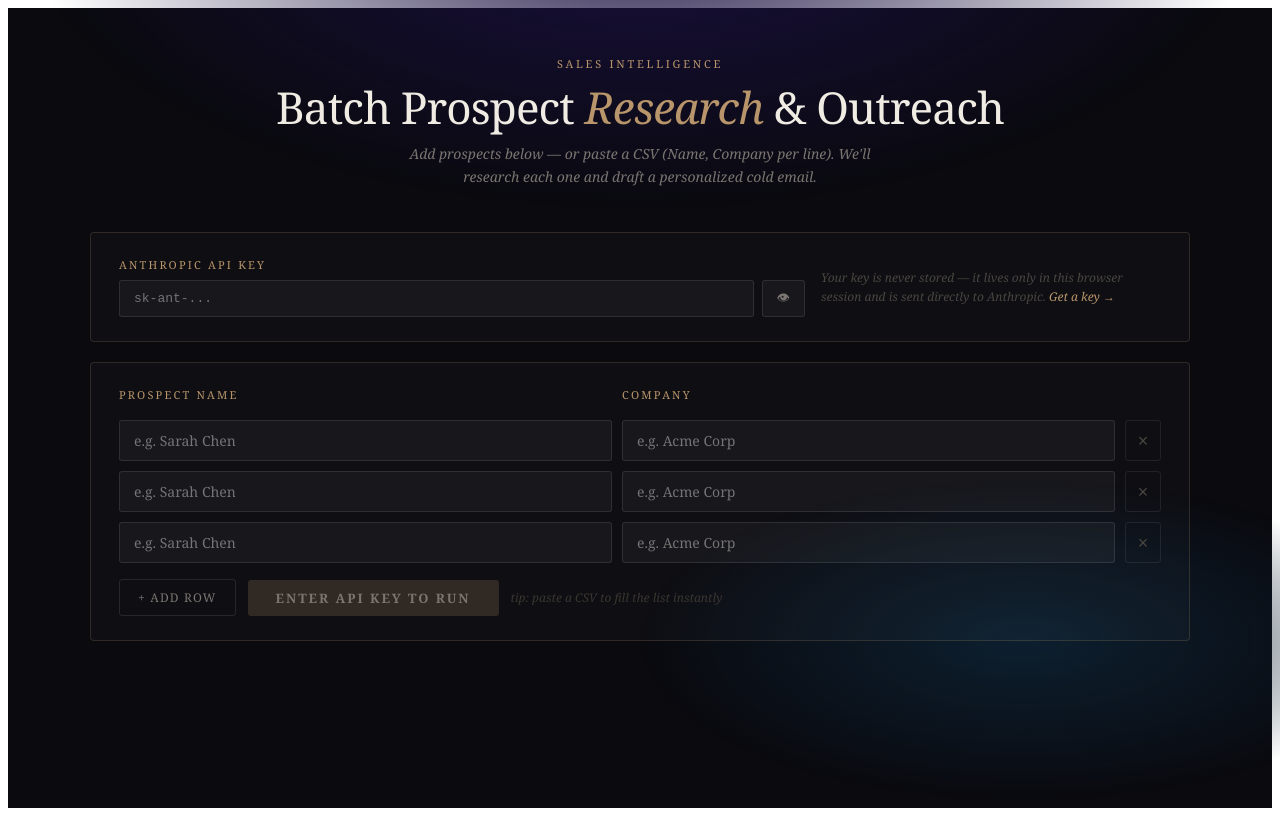
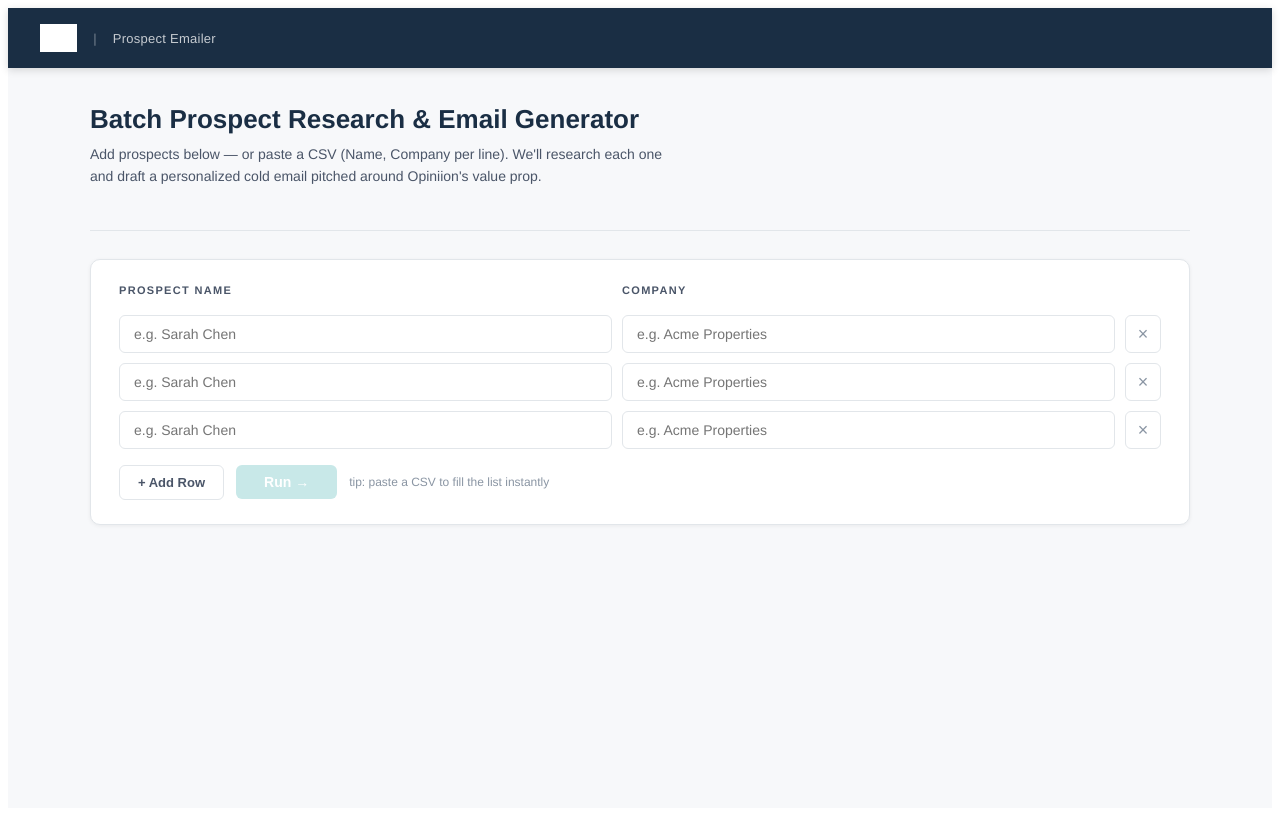
Before and after one commit to larsenb-glitch/prospect-emailer, a React (Vite) app: page / in a window 1280 px wide. Built offline with nearby package versions, Linux system fonts and the light colour scheme; grey boxes are pictures that could not be loaded.

Commit message:
Update App.jsx

```diff
--- a/App.jsx
+++ b/App.jsx
@@ -1,7 +1,6 @@
 import { useState, useRef } from "react";
 
 const ANTHROPIC_MODEL = "claude-sonnet-4-20250514";
-const ANTHROPIC_API_KEY = "sk-ant-api03-nQI...xAAA";
 
 const RESEARCH_PROMPT = (name, company) => `
 You are a B2B sales research assistant. Research the following prospect and return a JSON object ONLY (no markdown, no explanation, no backticks).
@@ -48,16 +47,29 @@ Return ONLY a JSON object (no markdown, no backticks):
   "body": "..."
 }`;
 
+const BRAND = {
+  teal: "#2bbfbf",
+  tealDark: "#1a9e9e",
+  tealLight: "#e8f9f9",
+  navy: "#1a2e44",
+  gray: "#f7f8fa",
+  grayBorder: "#e2e6ea",
+  textDark: "#1a2e44",
+  textMid: "#4a5568",
+  textLight: "#8a95a3",
+  white: "#ffffff",
+};
+
 const S = {
-  page: { minHeight: "100vh", background: "#0a0a0f", fontFamily: "Georgia, 'Times New Roman', serif", color: "#e8e4dc", position: "relative", overflow: "hidden" },
-  bg: { position: "fixed", inset: 0, zIndex: 0, background: "radial-gradient(ellipse 80% 60% at 50% -10%, #1a1040 0%, transparent 60%), radial-gradient(ellipse 60% 40% at 80% 80%, #0d2030 0%, transparent 50%)", pointerEvents: "none" },
-  wrap: { position: "relative", zIndex: 1, maxWidth: 1100, margin: "0 auto", padding: "48px 24px" },
-  label: { display: "block", fontSize: 11, letterSpacing: "0.2em", textTransform: "uppercase", color: "#b8956a", marginBottom: 8 },
-  input: { width: "100%", boxSizing: "border-box", background: "rgba(255,255,255,0.04)", border: "1px solid rgba(255,255,255,0.1)", borderRadius: 3, padding: "10px 14px", color: "#e8e4dc", fontSize: 14, fontFamily: "Georgia, serif", outline: "none" },
-  card: { background: "rgba(255,255,255,0.02)", border: "1px solid rgba(255,255,255,0.08)", borderRadius: 4, padding: "24px 28px" },
-  goldCard: { background: "rgba(184,149,106,0.04)", border: "1px solid rgba(184,149,106,0.2)", borderRadius: 4, padding: "24px 28px" },
-  microLabel: { fontSize: 10, letterSpacing: "0.15em", textTransform: "uppercase", color: "#4a4640", marginBottom: 5 },
-  microVal: { fontSize: 13, color: "#c8c4bc", lineHeight: 1.5 },
+  page: { minHeight: "100vh", background: BRAND.gray, fontFamily: "'Helvetica Neue', Arial, sans-serif", color: BRAND.textDark },
+  bg: { display: "none" },
+  wrap: { position: "relative", zIndex: 1, maxWidth: 1100, margin: "0 auto", padding: "0 24px 48px" },
+  label: { display: "block", fontSize: 11, letterSpacing: "0.12em", textTransform: "uppercase", color: BRAND.textMid, marginBottom: 7, fontWeight: 600 },
+  input: { width: "100%", boxSizing: "border-box", background: BRAND.white, border: `1px solid ${BRAND.grayBorder}`, borderRadius: 6, padding: "10px 14px", color: BRAND.textDark, fontSize: 14, fontFamily: "inherit", outline: "none", transition: "border-color 0.2s" },
+  card: { background: BRAND.white, border: `1px solid ${BRAND.grayBorder}`, borderRadius: 10, padding: "24px 28px", boxShadow: "0 1px 4px rgba(0,0,0,0.06)" },
+  goldCard: { background: BRAND.tealLight, border: "1px solid rgba(43,191,191,0.25)", borderRadius: 10, padding: "24px 28px" },
+  microLabel: { fontSize: 10, letterSpacing: "0.12em", textTransform: "uppercase", color: BRAND.textLight, marginBottom: 5, fontWeight: 600 },
+  microVal: { fontSize: 13, color: BRAND.textMid, lineHeight: 1.6 },
 };
 
 const callClaude = async (userPrompt, useWebSearch = false, apiKey = "") => {
@@ -85,11 +97,11 @@ const callClaude = async (userPrompt, useWebSearch = false, apiKey = "") => {
 
 function StatusBadge({ status }) {
   const map = {
-    idle:        { color: "#4a4640", bg: "rgba(255,255,255,0.04)", label: "Queued" },
-    researching: { color: "#b8956a", bg: "rgba(184,149,106,0.1)",  label: "Researching…" },
-    writing:     { color: "#7a9abf", bg: "rgba(100,140,200,0.1)",  label: "Writing email…" },
-    done:        { color: "#80c090", bg: "rgba(80,160,100,0.1)",   label: "Done" },
-    error:       { color: "#e08080", bg: "rgba(180,60,60,0.1)",    label: "Error" },
+    idle:        { color: "#8a95a3", bg: "#f0f2f5",               label: "Queued" },
+    researching: { color: "#1a9e9e", bg: "rgba(43,191,191,0.12)", label: "Researching…" },
+    writing:     { color: "#3b7dd8", bg: "rgba(59,125,216,0.1)",  label: "Writing email…" },
+    done:        { color: "#2e9e6e", bg: "rgba(46,158,110,0.1)",  label: "Done ✓" },
+    error:       { color: "#d94f4f", bg: "rgba(217,79,79,0.1)",   label: "Error" },
   };
   const s = map[status] || map.idle;
   return (
@@ -117,22 +129,22 @@ function ResultCard({ result }) {
       <div style={{ display: "flex", alignItems: "center", justifyContent: "space-between" }}>
         <div style={{ display: "flex", alignItems: "center", gap: 12, flexWrap: "wrap" }}>
           <StatusBadge status={result.status} />
-          <span style={{ fontSize: 15, color: "#f0ece4", fontWeight: 500 }}>{result.name}</span>
-          <span style={{ color: "#3a3630" }}>·</span>
-          <span style={{ fontSize: 13, color: "#7a7570", fontStyle: "italic" }}>{result.company}</span>
+          <span style={{ fontSize: 15, color: BRAND.textDark, fontWeight: 600 }}>{result.name}</span>
+          <span style={{ color: BRAND.grayBorder }}>·</span>
+          <span style={{ fontSize: 13, color: BRAND.textMid }}>{result.company}</span>
           {result.research?.title && (
-            <span style={{ fontSize: 12, color: "#5a5550" }}>{result.research.title}</span>
+            <span style={{ fontSize: 12, color: BRAND.textLight }}>{result.research.title}</span>
           )}
           {result.status === "error" && (
-            <span style={{ fontSize: 12, color: "#e08080", fontStyle: "italic" }}>{result.errorMsg}</span>
+            <span style={{ fontSize: 12, color: "#d94f4f", fontStyle: "italic" }}>{result.errorMsg}</span>
           )}
         </div>
         {result.status === "done" && (
           <button
             onClick={() => setExpanded(x => !x)}
-            style={{ background: "transparent", border: "1px solid rgba(255,255,255,0.1)", borderRadius: 3, color: "#b8956a", padding: "5px 14px", fontSize: 11, letterSpacing: "0.1em", cursor: "pointer", textTransform: "uppercase", whiteSpace: "nowrap" }}
+            style={{ background: "transparent", border: `1px solid ${BRAND.teal}`, borderRadius: 6, color: BRAND.teal, padding: "5px 14px", fontSize: 12, fontWeight: 600, cursor: "pointer" }}
           >
-            {expanded ? "Collapse" : "View →"}
+            {expanded ? "Collapse ▲" : "View ▼"}
           </button>
         )}
       </div>
@@ -140,7 +152,7 @@ function ResultCard({ result }) {
       {expanded && result.status === "done" && (
         <div style={{ display: "grid", gridTemplateColumns: "1fr 1fr", gap: 20, marginTop: 20 }}>
           <div style={S.goldCard}>
-            <div style={{ fontSize: 11, letterSpacing: "0.2em", textTransform: "uppercase", color: "#b8956a", marginBottom: 16 }}>Research Brief</div>
+            <div style={{ fontSize: 11, letterSpacing: "0.12em", textTransform: "uppercase", color: BRAND.tealDark, marginBottom: 16, fontWeight: 700 }}>Research Brief</div>
             {[
               ["Title", result.research.title],
               ["Industry", result.research.industry],
@@ -156,26 +168,26 @@ function ResultCard({ result }) {
             ))}
           </div>
           <div style={{ ...S.card, display: "flex", flexDirection: "column" }}>
-            <div style={{ fontSize: 11, letterSpacing: "0.2em", textTransform: "uppercase", color: "#b8956a", marginBottom: 16 }}>Draft Email</div>
+            <div style={{ fontSize: 11, letterSpacing: "0.12em", textTransform: "uppercase", color: BRAND.tealDark, marginBottom: 16, fontWeight: 700 }}>Draft Email</div>
             <div style={{ marginBottom: 12 }}>
               <div style={S.microLabel}>Subject</div>
-              <div style={{ ...S.microVal, color: "#e8e4dc", fontWeight: 600, background: "rgba(255,255,255,0.04)", padding: "8px 12px", borderRadius: 3 }}>
+              <div style={{ fontSize: 14, color: BRAND.textDark, fontWeight: 600, background: BRAND.gray, padding: "8px 12px", borderRadius: 6, border: `1px solid ${BRAND.grayBorder}` }}>
                 {result.email.subject}
               </div>
             </div>
             <div style={{ flex: 1 }}>
-              <div style={S.microLabel}>Body <span style={{ textTransform: "none", letterSpacing: 0, color: "#3a3630", fontStyle: "italic" }}>(editable)</span></div>
+              <div style={S.microLabel}>Body <span style={{ textTransform: "none", letterSpacing: 0, color: BRAND.textLight, fontWeight: 400 }}>(editable)</span></div>
               <textarea
                 value={editBody}
                 onChange={e => setEditBody(e.target.value)}
                 style={{ ...S.input, lineHeight: 1.7, resize: "vertical", minHeight: 160 }}
-                onFocus={e => e.target.style.borderColor = "rgba(184,149,106,0.4)"}
-                onBlur={e => e.target.style.borderColor = "rgba(255,255,255,0.1)"}
+                onFocus={e => e.target.style.borderColor = BRAND.teal}
+                onBlur={e => e.target.style.borderColor = BRAND.grayBorder}
               />
             </div>
             <button
               onClick={copy}
-              style={{ marginTop: 12, background: copied ? "rgba(80,160,100,0.2)" : "rgba(184,149,106,0.15)", border: `1px solid ${copied ? "rgba(80,160,100,0.4)" : "rgba(184,149,106,0.3)"}`, borderRadius: 3, padding: "9px 16px", color: copied ? "#80c090" : "#b8956a", fontSize: 11, letterSpacing: "0.15em", textTransform: "uppercase", fontFamily: "Georgia, serif", cursor: "pointer" }}
+              style={{ marginTop: 12, background: copied ? "#2e9e6e" : BRAND.teal, border: "none", borderRadius: 6, padding: "10px 16px", color: "#fff", fontSize: 13, fontWeight: 600, cursor: "pointer", transition: "background 0.2s" }}
             >
               {copied ? "✓ Copied!" : "Copy Subject + Body"}
             </button>
@@ -190,8 +202,6 @@ let idCounter = 0;
 const newRow = () => ({ id: ++idCounter, name: "", company: "" });
 
 export default function BatchProspectEmailer() {
-  const [apiKey, setApiKey] = useState("");
-  const [apiKeyVisible, setApiKeyVisible] = useState(false);
   const [rows, setRows] = useState([newRow(), newRow(), newRow()]);
   const [results, setResults] = useState([]);
   const [running, setRunning] = useState(false);
@@ -233,10 +243,10 @@ export default function BatchProspectEmailer() {
       const update = (patch) => setResults(prev => prev.map(r => r.id === id ? { ...r, ...patch } : r));
       try {
         update({ status: "researching" });
-        const rawResearch = await callClaude(RESEARCH_PROMPT(name, company), true, apiKey);
+        const rawResearch = await callClaude(RESEARCH_PROMPT(name, company), true, ANTHROPIC_API_KEY);
         const research = JSON.parse(rawResearch);
         update({ research, status: "writing" });
-        const rawEmail = await callClaude(EMAIL_PROMPT(research), false, apiKey);
+        const rawEmail = await callClaude(EMAIL_PROMPT(research), false, ANTHROPIC_API_KEY);
         const email = JSON.parse(rawEmail);
         update({ email, status: "done" });
       } catch (err) {
@@ -259,59 +269,30 @@ export default function BatchProspectEmailer() {
   return (
     <div style={S.page}>
       <div style={S.bg} />
+
+      {/* Top nav bar */}
+      <div style={{ background: BRAND.navy, padding: "0 32px", display: "flex", alignItems: "center", height: 60, boxShadow: "0 2px 8px rgba(0,0,0,0.15)" }}>
+        <img src="https://opiniion.com/wp-content/uploads/2022/05/Group-943.svg" alt="Opiniion" style={{ height: 28, filter: "brightness(0) invert(1)" }} />
+        <span style={{ marginLeft: 16, color: "rgba(255,255,255,0.4)", fontSize: 13 }}>|</span>
+        <span style={{ marginLeft: 16, color: "rgba(255,255,255,0.75)", fontSize: 13, fontWeight: 500, letterSpacing: "0.02em" }}>Prospect Emailer</span>
+      </div>
+
       <div style={S.wrap}>
 
         {/* Header */}
-        <div style={{ marginBottom: 44, textAlign: "center" }}>
-          <div style={{ fontSize: 11, letterSpacing: "0.25em", textTransform: "uppercase", color: "#b8956a", marginBottom: 12 }}>Sales Intelligence</div>
-          <h1 style={{ fontSize: "clamp(26px, 4vw, 44px)", fontWeight: 400, margin: 0, letterSpacing: "-0.02em", lineHeight: 1.1, color: "#f0ece4" }}>
-            Batch Prospect <em style={{ fontStyle: "italic", color: "#b8956a" }}>Research</em> & Outreach
+        <div style={{ padding: "36px 0 28px", borderBottom: `1px solid ${BRAND.grayBorder}`, marginBottom: 28 }}>
+          <h1 style={{ fontSize: 26, fontWeight: 700, margin: 0, color: BRAND.navy }}>
+            Batch Prospect Research & Email Generator
           </h1>
-          <p style={{ marginTop: 12, color: "#7a7570", fontSize: 14, fontStyle: "italic", maxWidth: 520, margin: "12px auto 0", lineHeight: 1.6 }}>
-            Add prospects below — or paste a CSV (Name, Company per line). We'll research each one and draft a personalized cold email.
+          <p style={{ marginTop: 8, color: BRAND.textMid, fontSize: 14, lineHeight: 1.6, maxWidth: 580 }}>
+            Add prospects below — or paste a CSV (Name, Company per line). We'll research each one and draft a personalized cold email pitched around Opiniion's value prop.
           </p>
-        </div>
-
-        {/* API Key panel */}
-        <div style={{ ...S.card, marginBottom: 20, borderColor: apiKey ? "rgba(80,160,100,0.2)" : "rgba(184,149,106,0.2)" }}>
-          <div style={{ display: "flex", alignItems: "center", gap: 16, flexWrap: "wrap" }}>
-            <div style={{ flex: 1, minWidth: 260 }}>
-              <label style={S.label}>
-                Anthropic API Key
-                {apiKey && <span style={{ color: "#80c090", marginLeft: 8, fontSize: 10 }}>✓ Set</span>}
-              </label>
-              <div style={{ display: "flex", gap: 8 }}>
-                <input
-                  type={apiKeyVisible ? "text" : "password"}
-                  value={apiKey}
-                  onChange={e => setApiKey(e.target.value)}
-                  placeholder="sk-ant-..."
-                  style={{ ...S.input, flex: 1, fontFamily: "monospace", fontSize: 13, letterSpacing: apiKey && !apiKeyVisible ? "0.1em" : "normal" }}
-                  onFocus={e => e.target.style.borderColor = "rgba(184,149,106,0.5)"}
-                  onBlur={e => e.target.style.borderColor = "rgba(255,255,255,0.1)"}
-                />
-                <button
-                  onClick={() => setApiKeyVisible(v => !v)}
-                  style={{ background: "rgba(255,255,255,0.04)", border: "1px solid rgba(255,255,255,0.1)", borderRadius: 3, color: "#7a7570", padding: "0 14px", cursor: "pointer", fontSize: 13 }}
-                  title={apiKeyVisible ? "Hide" : "Show"}
-                >
-                  {apiKeyVisible ? "🙈" : "👁"}
-                </button>
-              </div>
-            </div>
-            <div style={{ fontSize: 12, color: "#4a4640", fontStyle: "italic", maxWidth: 340, lineHeight: 1.6 }}>
-              Your key is never stored — it lives only in this browser session and is sent directly to Anthropic.{" "}
-              <a href="https://console.anthropic.com/settings/keys" target="_blank" rel="noreferrer" style={{ color: "#b8956a", textDecoration: "none" }}>
-                Get a key →
-              </a>
-            </div>
-          </div>
         </div>
 
         {/* Input table */}
         {!running && results.length === 0 && (
-          <div style={{ ...S.card, marginBottom: 28, borderColor: "rgba(184,149,106,0.2)" }}>
-            <div style={{ display: "grid", gridTemplateColumns: "1fr 1fr 36px", gap: 10, marginBottom: 10 }}>
+          <div style={{ ...S.card, marginBottom: 24 }}>
+            <div style={{ display: "grid", gridTemplateColumns: "1fr 1fr 36px", gap: 10, marginBottom: 12 }}>
               <div style={S.label}>Prospect Name</div>
               <div style={S.label}>Company</div>
               <div />
@@ -320,41 +301,41 @@ export default function BatchProspectEmailer() {
               {rows.map(r => (
                 <div key={r.id} style={{ display: "grid", gridTemplateColumns: "1fr 1fr 36px", gap: 10, marginBottom: 10 }}>
                   <input value={r.name} onChange={e => updateRow("name", e.target.value, r.id)} placeholder="e.g. Sarah Chen" style={S.input}
-                    onFocus={e => e.target.style.borderColor = "rgba(184,149,106,0.5)"}
-                    onBlur={e => e.target.style.borderColor = "rgba(255,255,255,0.1)"} />
-                  <input value={r.company} onChange={e => updateRow("company", e.target.value, r.id)} placeholder="e.g. Acme Corp" style={S.input}
-                    onFocus={e => e.target.style.borderColor = "rgba(184,149,106,0.5)"}
-                    onBlur={e => e.target.style.borderColor = "rgba(255,255,255,0.1)"} />
-                  <button onClick={() => updateRow("remove", null, r.id)} style={{ background: "transparent", border: "1px solid rgba(255,255,255,0.08)", borderRadius: 3, color: "#4a4640", cursor: "pointer", fontSize: 18, lineHeight: 1 }}>×</button>
+                    onFocus={e => e.target.style.borderColor = BRAND.teal}
+                    onBlur={e => e.target.style.borderColor = BRAND.grayBorder} />
+                  <input value={r.company} onChange={e => updateRow("company", e.target.value, r.id)} placeholder="e.g. Acme Properties" style={S.input}
+                    onFocus={e => e.target.style.borderColor = BRAND.teal}
+                    onBlur={e => e.target.style.borderColor = BRAND.grayBorder} />
+                  <button onClick={() => updateRow("remove", null, r.id)} style={{ background: "transparent", border: `1px solid ${BRAND.grayBorder}`, borderRadius: 6, color: BRAND.textLight, cursor: "pointer", fontSize: 18, lineHeight: 1 }}>×</button>
                 </div>
               ))}
             </div>
             <div style={{ display: "flex", gap: 12, marginTop: 16, alignItems: "center", flexWrap: "wrap" }}>
               <button onClick={() => setRows(r => [...r, newRow()])}
-                style={{ background: "transparent", border: "1px solid rgba(255,255,255,0.1)", borderRadius: 3, color: "#7a7570", padding: "9px 18px", fontSize: 12, letterSpacing: "0.1em", textTransform: "uppercase", cursor: "pointer", fontFamily: "Georgia, serif" }}>
+                style={{ background: "transparent", border: `1px solid ${BRAND.grayBorder}`, borderRadius: 6, color: BRAND.textMid, padding: "9px 18px", fontSize: 13, fontWeight: 600, cursor: "pointer" }}>
                 + Add Row
               </button>
-              <button onClick={run} disabled={!validRows.length || !apiKey.trim()}
-                style={{ background: (validRows.length && apiKey.trim()) ? "rgba(184,149,106,0.9)" : "rgba(184,149,106,0.2)", color: (validRows.length && apiKey.trim()) ? "#0a0a0f" : "#7a7570", border: "none", borderRadius: 3, padding: "9px 28px", fontSize: 13, letterSpacing: "0.15em", textTransform: "uppercase", fontFamily: "Georgia, serif", cursor: (validRows.length && apiKey.trim()) ? "pointer" : "not-allowed", fontWeight: 600 }}>
-                {!apiKey.trim() ? "Enter API Key to Run" : `Run ${validRows.length > 0 ? `${validRows.length} Prospect${validRows.length !== 1 ? "s" : ""}` : ""} →`}
+              <button onClick={run} disabled={!validRows.length}
+                style={{ background: validRows.length ? BRAND.teal : "#c8e8e8", color: "#fff", border: "none", borderRadius: 6, padding: "9px 28px", fontSize: 14, fontWeight: 700, cursor: validRows.length ? "pointer" : "not-allowed", transition: "background 0.2s" }}>
+                Run {validRows.length > 0 ? `${validRows.length} Prospect${validRows.length !== 1 ? "s" : ""}` : ""} →
               </button>
-              <span style={{ fontSize: 12, color: "#3a3630", fontStyle: "italic" }}>tip: paste a CSV to fill the list instantly</span>
+              <span style={{ fontSize: 12, color: BRAND.textLight }}>tip: paste a CSV to fill the list instantly</span>
             </div>
           </div>
         )}
 
         {/* Progress */}
         {running && (
-          <div style={{ ...S.card, marginBottom: 28, borderColor: "rgba(184,149,106,0.2)" }}>
+          <div style={{ ...S.card, marginBottom: 24 }}>
             <div style={{ display: "flex", justifyContent: "space-between", alignItems: "center", marginBottom: 10 }}>
-              <div style={{ fontSize: 13, color: "#b8956a" }}>Processing {progress.done} of {progress.total} prospects…</div>
-              <div style={{ fontSize: 12, color: "#4a4640" }}>{pct}%</div>
+              <div style={{ fontSize: 14, color: BRAND.navy, fontWeight: 600 }}>Processing {progress.done} of {progress.total} prospects…</div>
+              <div style={{ fontSize: 13, color: BRAND.textLight }}>{pct}%</div>
             </div>
-            <div style={{ height: 4, background: "rgba(255,255,255,0.06)", borderRadius: 2, overflow: "hidden" }}>
-              <div style={{ height: "100%", width: `${pct}%`, background: "linear-gradient(90deg, #b8956a, #d4af80)", borderRadius: 2, transition: "width 0.5s ease" }} />
+            <div style={{ height: 6, background: BRAND.grayBorder, borderRadius: 3, overflow: "hidden" }}>
+              <div style={{ height: "100%", width: `${pct}%`, background: `linear-gradient(90deg, ${BRAND.teal}, ${BRAND.tealDark})`, borderRadius: 3, transition: "width 0.5s ease" }} />
             </div>
             <button onClick={() => { cancelRef.current = true; }}
-              style={{ marginTop: 14, background: "transparent", border: "1px solid rgba(180,60,60,0.3)", borderRadius: 3, color: "#e08080", padding: "6px 16px", fontSize: 11, letterSpacing: "0.1em", textTransform: "uppercase", cursor: "pointer", fontFamily: "Georgia, serif" }}>
+              style={{ marginTop: 14, background: "transparent", border: "1px solid #d94f4f", borderRadius: 6, color: "#d94f4f", padding: "6px 16px", fontSize: 12, fontWeight: 600, cursor: "pointer" }}>
               Cancel
             </button>
           </div>
@@ -363,13 +344,13 @@ export default function BatchProspectEmailer() {
         {/* Results list */}
         {results.length > 0 && (
           <div>
-            <div style={{ display: "flex", justifyContent: "space-between", alignItems: "center", marginBottom: 14 }}>
-              <div style={{ fontSize: 11, letterSpacing: "0.2em", textTransform: "uppercase", color: "#b8956a" }}>
-                Results — {results.filter(r => r.status === "done").length} / {results.length} complete
+            <div style={{ display: "flex", justifyContent: "space-between", alignItems: "center", marginBottom: 16 }}>
+              <div style={{ fontSize: 13, color: BRAND.textMid, fontWeight: 600 }}>
+                {results.filter(r => r.status === "done").length} of {results.length} complete
               </div>
               {isDone && (
                 <button onClick={reset}
-                  style={{ background: "transparent", border: "1px solid rgba(184,149,106,0.3)", borderRadius: 3, color: "#b8956a", padding: "6px 16px", fontSize: 11, letterSpacing: "0.1em", textTransform: "uppercase", cursor: "pointer", fontFamily: "Georgia, serif" }}>
+                  style={{ background: "transparent", border: `1px solid ${BRAND.teal}`, borderRadius: 6, color: BRAND.teal, padding: "6px 16px", fontSize: 13, fontWeight: 600, cursor: "pointer" }}>
                   ↺ New Batch
                 </button>
               )}
```
